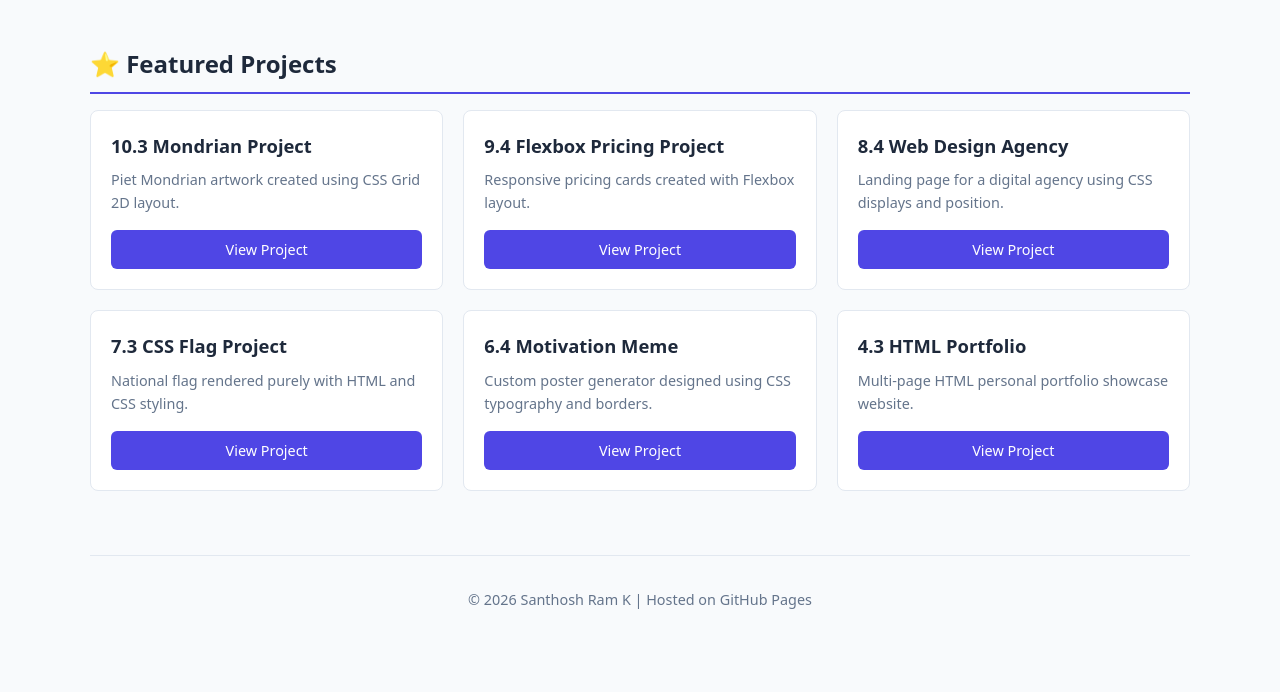
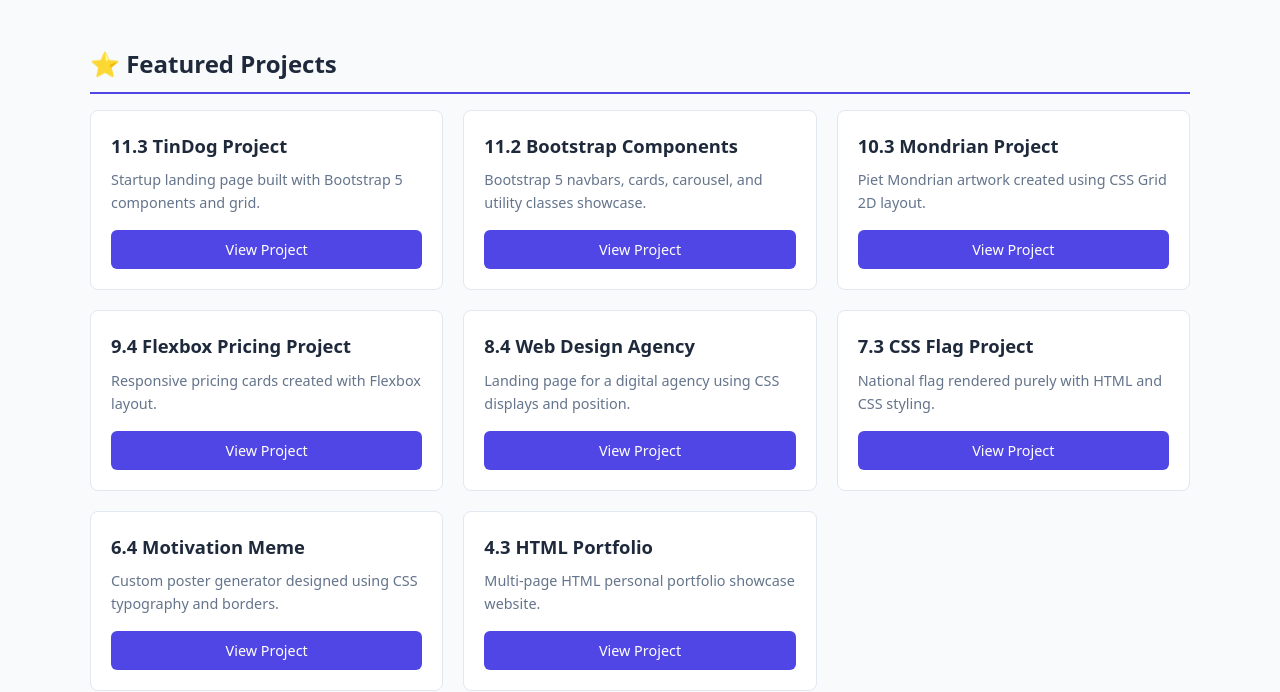
Before and after one commit to Santhosh18-ram/web-development-, a plain HTML site: page index.html in a window 1280 px wide. Shown: the part 135-827 px from the top of the page. Before the commit the page ends 800 px from the top, so only its background shows below. Drawn offline with Linux system fonts and the light colour scheme.

Commit message:
Integrate Bootstrap 5 projects into README documentation and portfolio landing page

```diff
--- a/index.html
+++ b/index.html
@@ -129,6 +129,16 @@
     <h2 class="section-title">⭐ Featured Projects</h2>
     <div class="grid">
       <div class="card">
+        <h3>11.3 TinDog Project</h3>
+        <p>Startup landing page built with Bootstrap 5 components and grid.</p>
+        <a href="./11.3%20TinDog%20Project/solution.html">View Project</a>
+      </div>
+      <div class="card">
+        <h3>11.2 Bootstrap Components</h3>
+        <p>Bootstrap 5 navbars, cards, carousel, and utility classes showcase.</p>
+        <a href="./11.2%20Bootstrap%20Components/solution.html">View Project</a>
+      </div>
+      <div class="card">
         <h3>10.3 Mondrian Project</h3>
         <p>Piet Mondrian artwork created using CSS Grid 2D layout.</p>
         <a href="./10.3%20Mondrian%20Project/solution.html">View Project</a>
```
Also changed, not shown: 1 other file.
